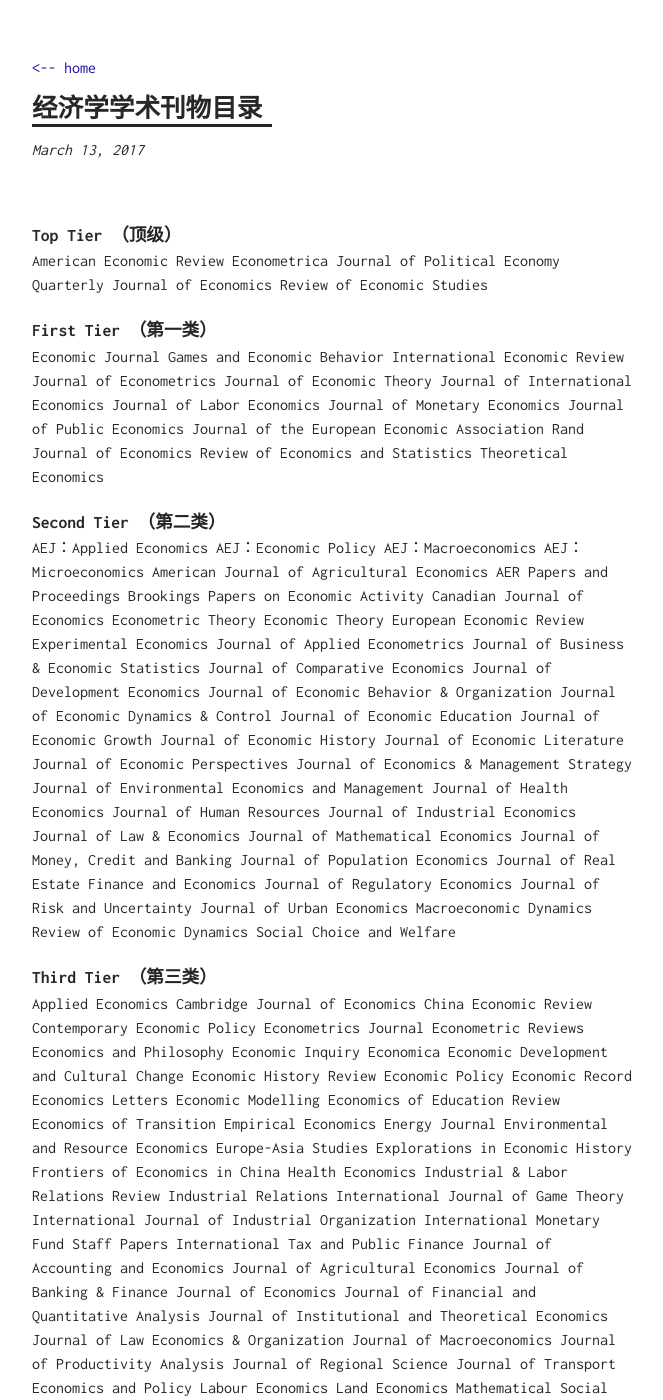
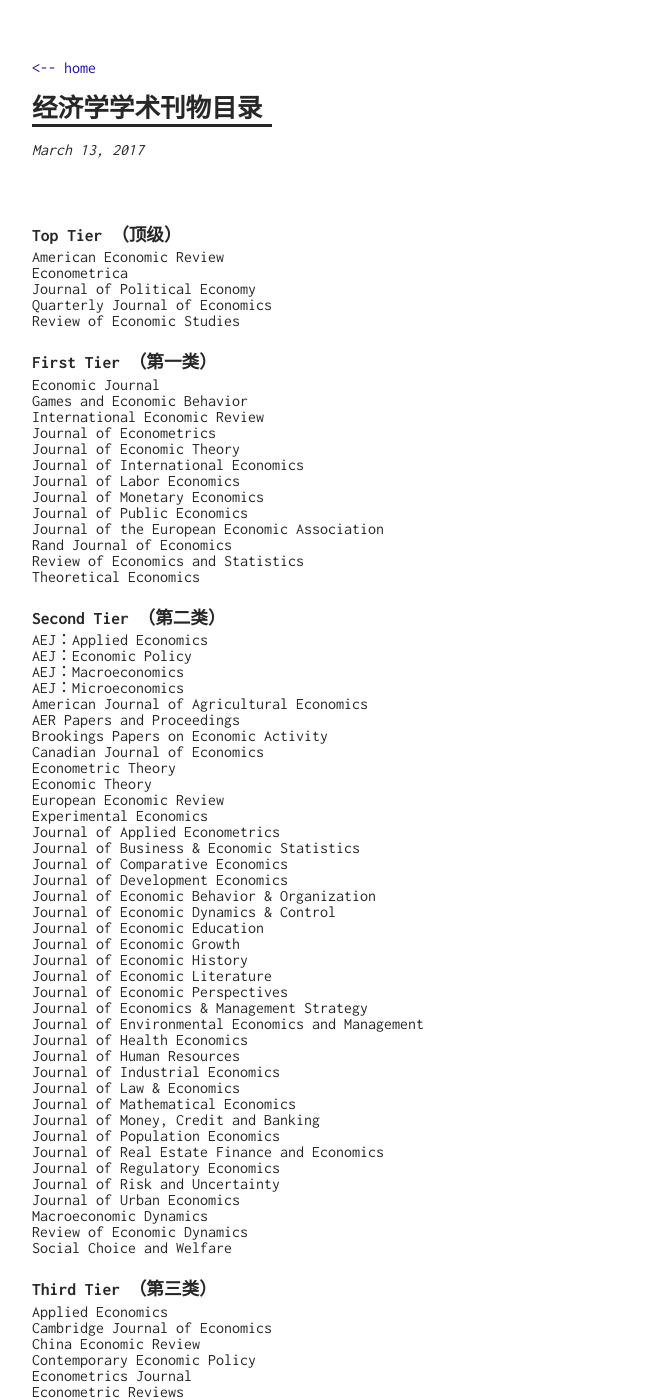
Before and after one commit to sherylman/sherylman.github.com, a Jekyll site: the page built from _posts/2017-03-13-经济学学术刊物目录.md, in a window 1280 px wide and 1400 px high. Shown: the whole window, without its empty margins (308-971 px from the left). Built offline with Jekyll 4.4.1, drawn with Linux system fonts in a browser that asks for light colours; some of the changed lines change nothing that is shown; some of the changed text lies outside the part shown.

Commit message:
Update 2017-03-13-经济学学术刊物目录.md

```diff
--- a/_posts/2017-03-13-经济学学术刊物目录.md
+++ b/_posts/2017-03-13-经济学学术刊物目录.md
@@ -3,134 +3,133 @@
 title: 经济学学术刊物目录
 ---
 
-## Top Tier （顶级）
-American Economic Review
-Econometrica
-Journal of Political Economy
-Quarterly Journal of Economics
-Review of Economic Studies
+##	Top Tier （顶级）
+###	American Economic Review
+###	Econometrica
+###	Journal of Political Economy
+###	Quarterly Journal of Economics
+###	Review of Economic Studies
+##	First Tier （第一类）
+###	Economic Journal
+###	Games and Economic Behavior
+###	International Economic Review
+###	Journal of Econometrics
+###	Journal of Economic Theory
+###	Journal of International Economics
+###	Journal of Labor Economics
+###	Journal of Monetary Economics
+###	Journal of Public Economics
+###	Journal of the European Economic Association
+###	Rand Journal of Economics
+###	Review of Economics and Statistics
+###	Theoretical Economics
+##	Second Tier （第二类）
+###	AEJ：Applied Economics
+###	AEJ：Economic Policy
+###	AEJ：Macroeconomics
+###	AEJ：Microeconomics
+###	American Journal of Agricultural Economics
+###	AER Papers and Proceedings
+###	Brookings Papers on Economic Activity
+###	Canadian Journal of Economics
+###	Econometric Theory
+###	Economic Theory
+###	European Economic Review
+###	Experimental Economics
+###	Journal of Applied Econometrics
+###	Journal of Business & Economic Statistics
+###	Journal of Comparative Economics
+###	Journal of Development Economics
+###	Journal of Economic Behavior & Organization
+###	Journal of Economic Dynamics & Control
+###	Journal of Economic Education
+###	Journal of Economic Growth
+###	Journal of Economic History
+###	Journal of Economic Literature
+###	Journal of Economic Perspectives
+###	Journal of Economics & Management Strategy
+###	Journal of Environmental Economics and Management
+###	Journal of Health Economics
+###	Journal of Human Resources
+###	Journal of Industrial Economics
+###	Journal of Law & Economics
+###	Journal of Mathematical Economics
+###	Journal of Money, Credit and Banking
+###	Journal of Population Economics
+###	Journal of Real Estate Finance and Economics
+###	Journal of Regulatory Economics
+###	Journal of Risk and Uncertainty
+###	Journal of Urban Economics
+###	Macroeconomic Dynamics
+###	Review of Economic Dynamics
+###	Social Choice and Welfare
+##	Third Tier （第三类）
+###	Applied Economics
+###	Cambridge Journal of Economics
+###	China Economic Review
+###	Contemporary Economic Policy
+###	Econometrics Journal
+###	Econometric Reviews
+###	Economics and Philosophy
+###	Economic Inquiry
+###	Economica
+###	Economic Development and Cultural Change
+###	Economic History Review
+###	Economic Policy
+###	Economic Record
+###	Economics Letters
+###	Economic Modelling
+###	Economics of Education Review
+###	Economics of Transition
+###	Empirical Economics
+###	Energy Journal
+###	Environmental and Resource Economics
+###	Europe-Asia Studies
+###	Explorations in Economic History
+###	Frontiers of Economics in China
+###	Health Economics
+###	Industrial & Labor Relations Review
+###	Industrial Relations
+###	International Journal of Game Theory
+###	International Journal of Industrial Organization
+###	International Monetary Fund Staff Papers
+###	International Tax and Public Finance
+###	Journal of Accounting and Economics
+###	Journal of Agricultural Economics
+###	Journal of Banking & Finance
+###	Journal of Economics
+###	Journal of Financial and Quantitative Analysis
+###	Journal of Institutional and Theoretical Economics
+###	Journal of Law Economics & Organization
+###	Journal of Macroeconomics
+###	Journal of Productivity Analysis
+###	Journal of Regional Science
+###	Journal of Transport Economics and Policy
+###	Labour Economics
+###	Land Economics
+###	Mathematical Social Sciences
+###	National Tax Journal
+###	Regional Science and Urban Economics
+###	Oxford Bulletin of Economics and Statistics
+###	Oxford Economics Papers
+###	Oxford Review of Economic Policy
+###	Public Choice
+###	Resource and Energy Economics
+###	Review of Economic Design
+###	Review of Income and Wealth
+###	Review of Industrial Organization
+###	Review of International Economics
+###	Scandinavian Journal of Economics
+###	Scottish Journal of Political Economy
+###	Southern Economic Journal
+###	The B.E. Journal of Economic Analysis & Policy
+###	The B.E. Journal of Macroeconomics
+###	The B.E. Journal of Theoretical Economics (Contributions tier)
+###	Theory and Decision
+###	World Bank Economic Review
+###	World Development
+###	World Economy
+###	国家自然科学基金项目
+###	国家社会科学基金项目
 
-## First Tier （第一类）
-Economic Journal
-Games and Economic Behavior
-International Economic Review
-Journal of Econometrics
-Journal of Economic Theory
-Journal of International Economics
-Journal of Labor Economics
-Journal of Monetary Economics
-Journal of Public Economics
-Journal of the European Economic Association
-Rand Journal of Economics
-Review of Economics and Statistics
-Theoretical Economics
-
-## Second Tier （第二类）
-AEJ：Applied Economics
-AEJ：Economic Policy
-AEJ：Macroeconomics
-AEJ：Microeconomics
-American Journal of Agricultural Economics
-AER Papers and Proceedings
-Brookings Papers on Economic Activity
-Canadian Journal of Economics
-Econometric Theory
-Economic Theory
-European Economic Review
-Experimental Economics
-Journal of Applied Econometrics
-Journal of Business & Economic Statistics
-Journal of Comparative Economics
-Journal of Development Economics
-Journal of Economic Behavior & Organization
-Journal of Economic Dynamics & Control
-Journal of Economic Education
-Journal of Economic Growth
-Journal of Economic History
-Journal of Economic Literature
-Journal of Economic Perspectives
-Journal of Economics & Management Strategy
-Journal of Environmental Economics and Management
-Journal of Health Economics
-Journal of Human Resources
-Journal of Industrial Economics
-Journal of Law & Economics
-Journal of Mathematical Economics
-Journal of Money, Credit and Banking
-Journal of Population Economics
-Journal of Real Estate Finance and Economics
-Journal of Regulatory Economics
-Journal of Risk and Uncertainty
-Journal of Urban Economics
-Macroeconomic Dynamics
-Review of Economic Dynamics
-Social Choice and Welfare
-
-## Third Tier （第三类）
-Applied Economics
-Cambridge Journal of Economics
-China Economic Review
-Contemporary Economic Policy
-Econometrics Journal
-Econometric Reviews
-Economics and Philosophy
-Economic Inquiry
-Economica
-Economic Development and Cultural Change
-Economic History Review
-Economic Policy
-Economic Record
-Economics Letters
-Economic Modelling
-Economics of Education Review
-Economics of Transition
-Empirical Economics
-Energy Journal
-Environmental and Resource Economics
-Europe-Asia Studies
-Explorations in Economic History
-Frontiers of Economics in China
-Health Economics
-Industrial & Labor Relations Review
-Industrial Relations
-International Journal of Game Theory
-International Journal of Industrial Organization
-International Monetary Fund Staff Papers
-International Tax and Public Finance
-Journal of Accounting and Economics
-Journal of Agricultural Economics
-Journal of Banking & Finance
-Journal of Economics
-Journal of Financial and Quantitative Analysis
-Journal of Institutional and Theoretical Economics
-Journal of Law Economics & Organization
-Journal of Macroeconomics
-Journal of Productivity Analysis
-Journal of Regional Science
-Journal of Transport Economics and Policy
-Labour Economics
-Land Economics
-Mathematical Social Sciences
-National Tax Journal
-Regional Science and Urban Economics
-Oxford Bulletin of Economics and Statistics
-Oxford Economics Papers
-Oxford Review of Economic Policy
-Public Choice
-Resource and Energy Economics
-Review of Economic Design
-Review of Income and Wealth
-Review of Industrial Organization
-Review of International Economics
-Scandinavian Journal of Economics
-Scottish Journal of Political Economy
-Southern Economic Journal
-The B.E. Journal of Economic Analysis & Policy
-The B.E. Journal of Macroeconomics
-The B.E. Journal of Theoretical Economics (Contributions tier)
-Theory and Decision
-World Bank Economic Review
-World Development
-World Economy
-国家自然科学基金项目
-国家社会科学基金项目
+##来源：上海财经大学经济学院
```
